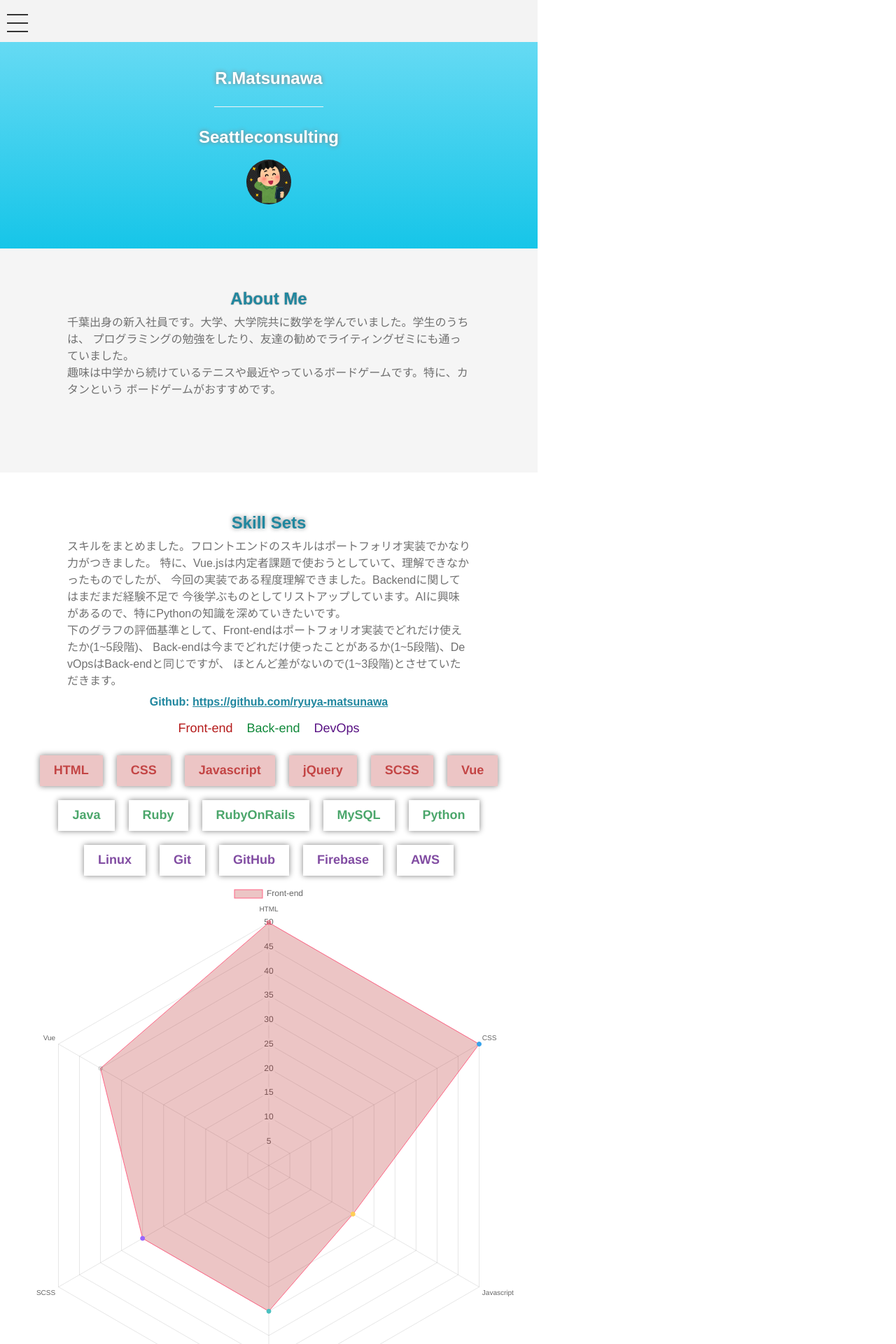
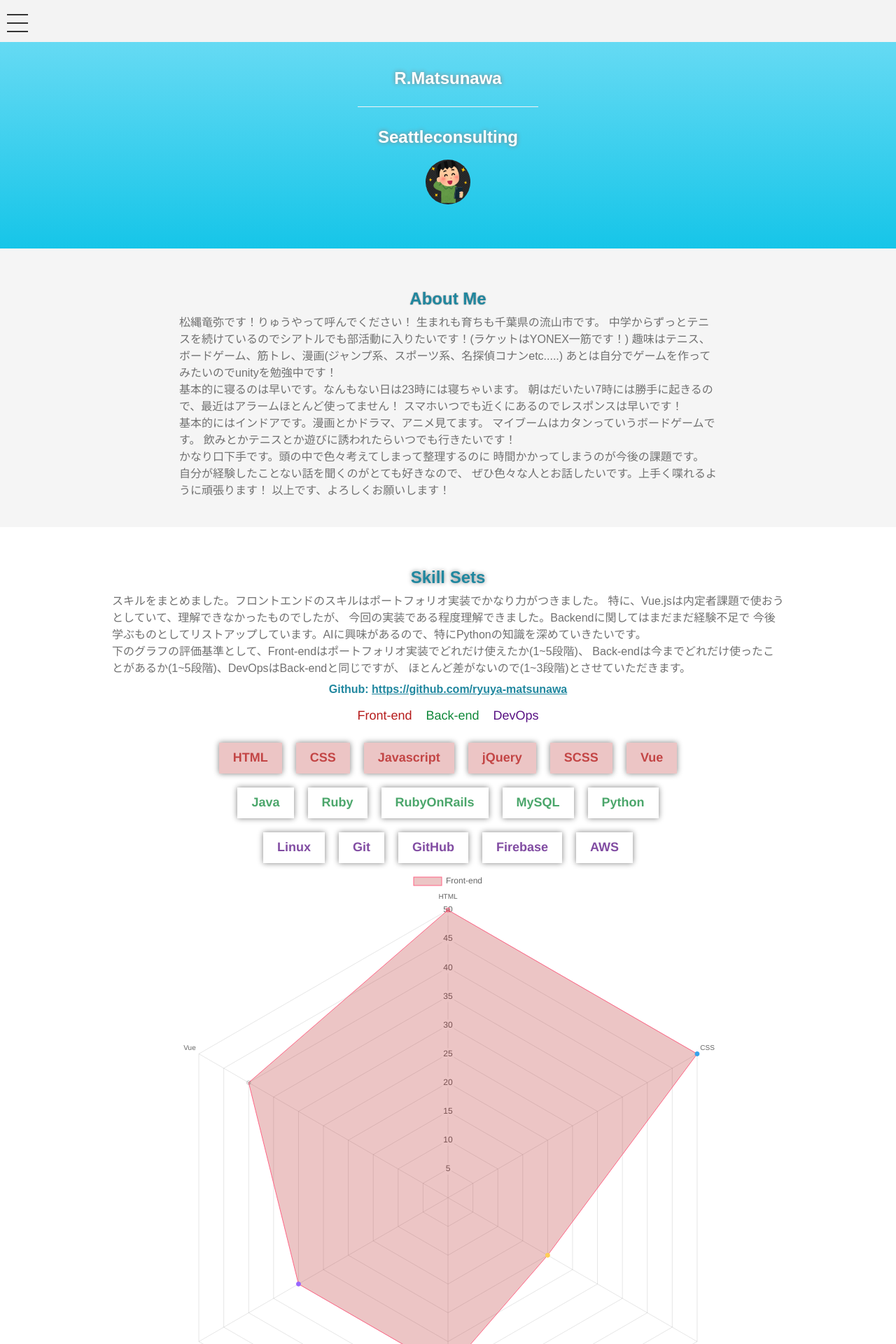
Before and after one commit to ryuya-matsunawa/ryuya.matsunawa, a Vue app: page / in a window 1280 px wide. Shown: the top 1920 px of the page at 70% size. Built offline with nearby package versions, Linux system fonts and the light colour scheme; what vue-smoothscroll would draw is missing.

Commit message:
【ポートフォリオ実装】20200415

```diff
--- a/src/App.vue
+++ b/src/App.vue
@@ -1,5 +1,4 @@
 <template>
-  <div>
   <div id="app">
     <Header />
     <Main />
@@ -7,17 +6,6 @@
     <Skill />
     <Vision />
     <Footer />
-    </div>
-    <transition name="fade">
-      <a
-        v-show="isShow"
-        v-scroll-to="'#top'"
-        href="#app"
-        class="scroll-top"
-      >
-        <i class="fa fa-angle-up fa-lg scroll-top__ico" />
-      </a>
-    </transition>
   </div>
 </template>
 
@@ -28,15 +16,6 @@ import About from './components/About.vue'
 import Skill from './components/Skill.vue'
 import Vision from './components/Vision.vue'
 import Footer from './components/Footer.vue'
-import Vue from "vue";
-import VueScrollTo from "vue-scrollto";
-
-
-Vue.use(VueScrollTo, {
-  container: "body",
-  duration: 500,
-  easing: "ease"
-});
 
 export default {
   name: 'App',
@@ -47,47 +26,11 @@ export default {
     Skill,
     Vision,
     Footer
-  },
-  data() {
-    return {
-      scrollY: 0
-    };
-  },
-  computed: {
-    isShow() {
-      return this.scrollY > 200 ? true : false;
-    }
-  },
-  mounted() {
-    // スクロールを取得
-    window.addEventListener("scroll", this.onScroll);
-    window.addEventListener("load", () => {
-      this.onScroll();
-    });
-  },
-  methods: {
-    // スクロール値の取得
-    onScroll() {
-      this.scrollY = window.pageYOffset;
-    }
   }
 };
 </script>
 
 <style lang="scss">
-.scroll-top {
-  position: fixed;
-  background-color: blue;
-  padding: 10px 16px;
-  border-radius: 500px;
-  display: none;
-
-  &__ico {
-    font-weight: bold;
-    font-size: 20px;
-    color: #fff;
-  }
-}
 
 #app {
   font-family: Avenir, Helvetica, Arial, sans-serif;
@@ -95,14 +38,24 @@ export default {
   -moz-osx-font-smoothing: grayscale;
   color: #2c3e50;
   width: 100%;
-  max-width: 768px;
   height: 1024px;
+  box-sizing: border-box;
 }
 
 @media (max-width: 1024px) {
   #app {
     width: 100%;
   }
+
+  #aboutExplain {
+    width: 60%;
+  }
+}
+
+@media (max-width: 768px) {
+  #app {
+    width: 100%;
+  }
 }
 
 </style>
--- a/src/components/About.vue
+++ b/src/components/About.vue
@@ -5,10 +5,22 @@
     </div>
     <div id="aboutExplain">
       <p>
-        千葉出身の新入社員です。大学、大学院共に数学を学んでいました。学生のうちは、
-        プログラミングの勉強をしたり、友達の勧めでライティングゼミにも通っていました。<br>
-        趣味は中学から続けているテニスや最近やっているボードゲームです。特に、カタンという
-        ボードゲームがおすすめです。
+        松縄竜弥です！りゅうやって呼んでください！
+        生まれも育ちも千葉県の流山市です。
+        中学からずっとテニスを続けているのでシアトルでも部活動に入りたいです！(ラケットはYONEX一筋です！)
+        趣味はテニス、ボードゲーム、筋トレ、漫画(ジャンプ系、スポーツ系、名探偵コナンetc.....)
+        あとは自分でゲームを作ってみたいのでunityを勉強中です！<br>
+        基本的に寝るのは早いです。なんもない日は23時には寝ちゃいます。
+        朝はだいたい7時には勝手に起きるので、最近はアラームほとんど使ってません！
+        スマホいつでも近くにあるのでレスポンスは早いです！<br>
+        基本的にはインドアです。漫画とかドラマ、アニメ見てます。
+        マイブームはカタンっていうボードゲームです。
+        飲みとかテニスとか遊びに誘われたらいつでも行きたいです！<br>
+        かなり口下手です。頭の中で色々考えてしまって整理するのに
+        時間かかってしまうのが今後の課題です。
+        自分が経験したことない話を聞くのがとても好きなので、
+        ぜひ色々な人とお話したいです。上手く喋れるように頑張ります！
+        以上です、よろしくお願いします！
       </p>
     </div>
   </div>
@@ -25,11 +37,10 @@
 #aboutSection {
   background-color: #f5f5f5;
   text-align: center;
-  padding: 40px 0;
-  height: 300px;
+  height: auto;
   width: 100%;
-  padding-top: 60px;
-  margin-top: -60px;
+  padding: 60px 0 120px 0;
+  margin: -60px 0;
 }
 
 #aboutTitle {
@@ -52,17 +63,9 @@
   text-align: left;
 }
 
-ul {
-  list-style-type: none;
-  padding: 0;
-}
-
-li {
-  display: inline-block;
-  margin: 0 10px;
-}
-
-a {
-  color: #42b983;
+@media (max-width: 2560px) {
+  #aboutExplain {
+    width: 60%;
+  }
 }
 </style>
--- a/src/components/Header.vue
+++ b/src/components/Header.vue
@@ -47,7 +47,6 @@ export default {
 
 #headerSection {
   background-color: #f3f3f3;
-  max-width: 768px;
   width: 100%;
   height: 60px;
   padding: 10px;
@@ -57,11 +56,10 @@ export default {
   top: 0;
 
   nav {
-    max-width: 768px;
     width: 100%;
     height: 100%;
-    transition: all 0.2s;
-    transform: translate(-768px);
+    transition: all 0.5s;
+    transform: translate(-100%);
     position: fixed;
     top: 0;
     left: 0;
--- a/src/components/Menu.vue
+++ b/src/components/Menu.vue
@@ -71,7 +71,6 @@ export default {
   #drawerButton {
     background-color: #f3f3f3;
     width: 100%;
-    max-width: 768px;
     height: 60px;
     position: fixed;
     top: 0;
--- a/src/components/Skill.vue
+++ b/src/components/Skill.vue
@@ -26,7 +26,7 @@
         <li>
           <span
             id="front"
-            @click="frontChange"
+            @click="setCurrentChart('front')"
           >
             Front-end
           </span>
@@ -34,7 +34,7 @@
         <li>
           <span
             id="back"
-            @click="backChange"
+            @click="setCurrentChart('back')"
           >
             Back-end
           </span>
@@ -42,7 +42,7 @@
         <li>
           <span
             id="DevOps"
-            @click="devChange"
+            @click="setCurrentChart('devops')"
           >
             DevOps
           </span>
@@ -52,7 +52,7 @@
     <div id="skillList">
       <ul
         id="front-end"
-        :class="{'front-change': frontchange}"
+        :class="{'front-change': isFrontActive}"
       >
         <li>HTML</li>
         <li>CSS</li>
@@ -63,7 +63,7 @@
       </ul>
       <ul
         id="back-end"
-        :class="{'back-change': backchange}"
+        :class="{'back-change': isBackActive}"
       >
         <li>Java</li>
         <li>Ruby</li>
@@ -73,7 +73,7 @@
       </ul>
       <ul
         id="devops"
-        :class="{'dev-change': devchange}"
+        :class="{'dev-change': isDevOpsActive}"
       >
         <li>Linux</li>
         <li>Git</li>
@@ -82,20 +82,22 @@
         <li>AWS</li>
       </ul>
     </div>
+    <div id="skillGraph">
       <div
-      v-if="frontchange"
+        v-if="isFrontActive"
       >
         <FrontChart />
       </div>
       <div
-      v-if="backchange"
+        v-if="isBackActive"
       >
         <BackChart />
       </div>
       <div
-      v-if="devchange"
+        v-if="isDevOpsActive"
       >
         <DevChart />
+      </div>
     </div>
   </div>
 </template>
@@ -114,26 +116,23 @@ export default {
   },
   data(){
     return {
-      frontchange: true,
-      backchange: false,
-      devchange: false
+      currentChart: 'front'
+    }
+  },
+  computed: {
+    isFrontActive() {
+      return this.currentChart=='front';
+    },
+    isBackActive() {
+      return this.currentChart=='back';
+    },
+    isDevOpsActive() {
+      return this.currentChart=='devops';
     }
   },
   methods: {
-    frontChange(){
-      this.frontchange=true,
-      this.backchange=false,
-      this.devchange=false
-    },
-    backChange(){
-      this.frontchange=false,
-      this.backchange=true,
-      this.devchange=false
-    },
-    devChange(){
-      this.frontchange=false,
-      this.backchange=false,
-      this.devchange=true
+    setCurrentChart(chart) {
+      this.currentChart = chart;
     }
   }
 }
@@ -251,6 +250,12 @@ export default {
       box-shadow: 0 0 8px gray;
     }
   }
+
+  #skillGraph {
+    width: 70%;
+    height: 70%;
+    margin: auto;
+  }
 }
 
 h3 {
--- a/src/components/Vision.vue
+++ b/src/components/Vision.vue
@@ -28,7 +28,7 @@
   background-color: #f5f5f5;
   text-align: center;
   padding: 20px 0;
-  height: 300px;
+  height: auto;
   width: 100%;
 }
 
```
Also changed, not shown: src/components/sample.vue (added). Lines whose indentation alone changed are shown as unchanged.
